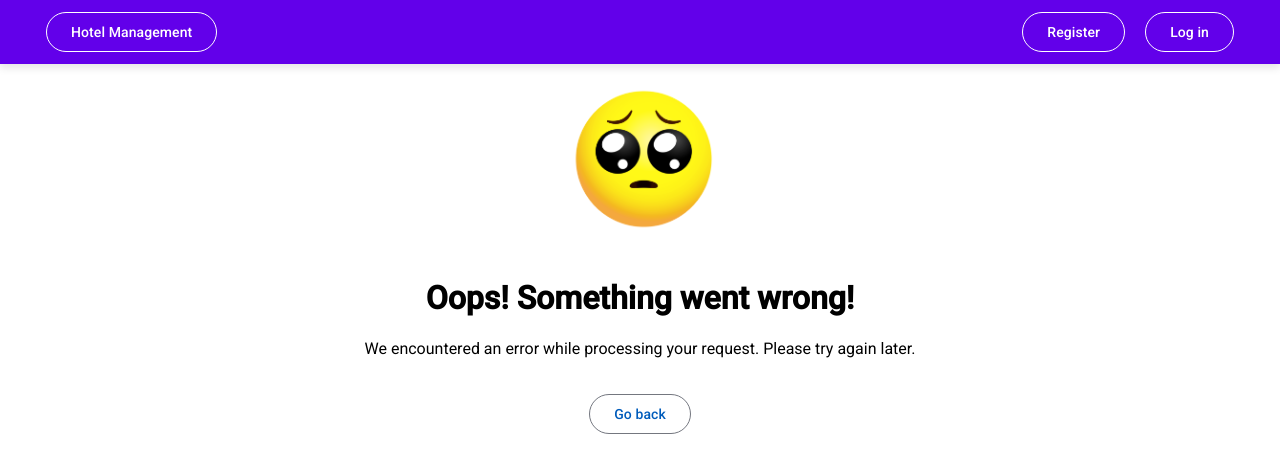
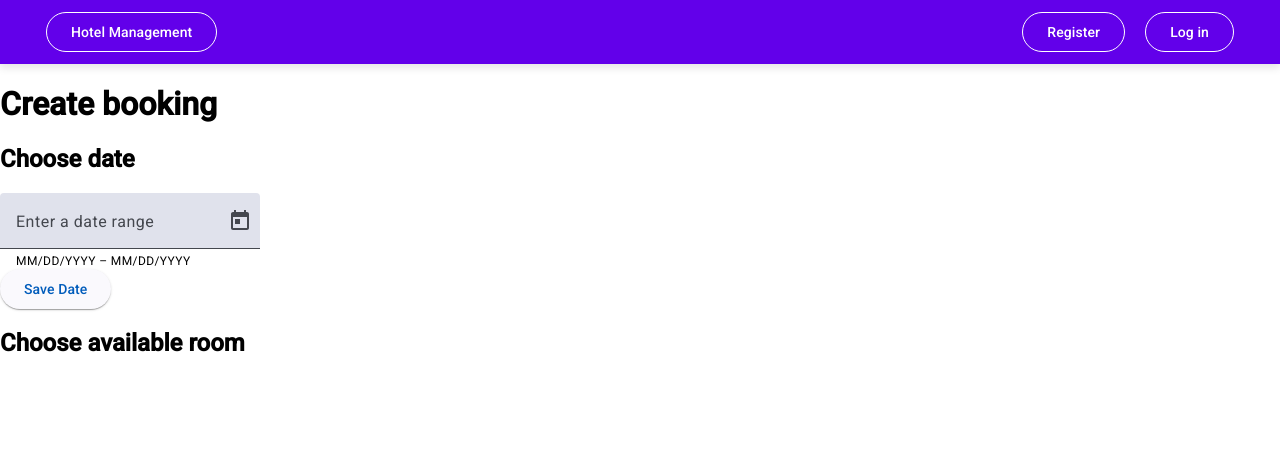
Before and after one commit to MikalaiRakhman/hotel-management, an Angular app: page /create_booking in a window 1280 px wide. Shown: the top 472 px of the page. Built offline with nearby package versions, Linux system fonts and the light colour scheme.

Commit message:
Create-booking.component. Added datepicker and some functional.

```diff
--- a/src/app/app.routes.ts
+++ b/src/app/app.routes.ts
@@ -8,6 +8,7 @@ import { RegisterComponent } from './auth/register/register.component';
 import { LoginComponent } from './auth/login/login.component';
 import { authGuard } from './auth/auth.guard';
 import { UserProfileComponent } from './users/user-profile/user-profile.component';
+import { CreateBookingComponent } from './bookings/create-booking/create-booking.component';
 
 export const routes: Routes = [
     {
@@ -32,6 +33,10 @@ export const routes: Routes = [
         component: BookingsListComponent
     },
     {
+        path:'create_booking',
+        component: CreateBookingComponent
+    },
+    {
         path:'register',
         component: RegisterComponent
     },
--- /dev/null
+++ b/src/app/bookings/create-booking/create-booking.component.html
@@ -0,0 +1,23 @@
+<h1>Create booking</h1>
+
+<h2>Choose date</h2>
+
+
+<form [formGroup]="dateForm">
+    <mat-form-field>
+        <mat-label>Enter a date range</mat-label>
+        <mat-date-range-input [rangePicker]="picker">
+          <input matStartDate formControlName="startDate" placeholder="Start date">
+          <input matEndDate formControlName="endDate" placeholder="End date">
+        </mat-date-range-input>
+        <mat-hint>MM/DD/YYYY – MM/DD/YYYY</mat-hint>
+        <mat-datepicker-toggle matIconSuffix [for]="picker"></mat-datepicker-toggle>
+        <mat-date-range-picker #picker></mat-date-range-picker>
+    </mat-form-field>
+</form>
+
+<div>
+    <button mat-raised-button color="primary" (click)="onSaveDate()">Save Date</button>
+</div>
+
+<h2>Choose available room</h2>
--- /dev/null
+++ b/src/app/bookings/create-booking/create-booking.component.ts
@@ -0,0 +1,44 @@
+import {ChangeDetectionStrategy, Component} from '@angular/core';
+import {FormControl, FormGroup, FormsModule, ReactiveFormsModule} from '@angular/forms';
+import { MatButtonModule } from '@angular/material/button';
+import { provideNativeDateAdapter } from '@angular/material/core';
+import {MatDatepickerModule} from '@angular/material/datepicker';
+import {MatFormFieldModule} from '@angular/material/form-field';
+
+
+
+@Component({
+  selector: 'app-create-booking',
+  imports: [MatFormFieldModule, MatDatepickerModule, FormsModule, ReactiveFormsModule, MatButtonModule],
+  templateUrl: './create-booking.component.html',
+  styleUrl: './create-booking.component.css',
+  providers: [provideNativeDateAdapter()],
+  changeDetection: ChangeDetectionStrategy.OnPush,
+})
+export class CreateBookingComponent {
+  startDate: Date = new Date();
+  endDate: Date = new Date();
+  dateForm = new FormGroup({
+    startDate: new FormControl(),
+    endDate: new FormControl(),
+  })
+
+  constructor() {
+
+  }
+
+  onSaveDate(): void {
+    this.startDate = this.dateForm.get('startDate')!.value;
+    this.endDate = this.dateForm.get('endDate')!.value;
+    console.log(this.startDate);
+    console.log(this.endDate);
+  }
+
+  saveBooking(): void {
+    // save booking
+  }
+
+  cancelBooking(): void {
+    // cancel booking
+  }
+}
--- a/src/app/header/header.component.html
+++ b/src/app/header/header.component.html
@@ -4,6 +4,7 @@
         <button mat-stroked-button *ngIf="isLoggedInAdmin()" [routerLink]="'/users'">Users</button>
         <button mat-stroked-button *ngIf="isLoggedInAdmin()" [routerLink]="'/rooms'">Rooms</button>
         <button mat-stroked-button *ngIf="isLoggedInAdmin()" [routerLink]="'/bookings'">Bookings</button>
+        <button mat-stroked-button *ngIf="isLoggedInUser()" [routerLink]="'/create_booking'">Create Booking</button>
         <span class="spacer"></span>
             <ng-container>
                 <button mat-stroked-button *ngIf="!isLoggedIn()" [routerLink]="'/register'">Register</button>
--- a/src/app/users/user-profile/user-profile.component.html
+++ b/src/app/users/user-profile/user-profile.component.html
@@ -16,6 +16,6 @@
       <p>Phone Number: {{ user!.phoneNumber }}</p>
     </mat-card-content>
     <mat-card-actions>
-      <button mat-raised-button color="primary">Edit</button>
+      <button mat-raised-button color="primary" (click)="onEditUser(user)">Edit</button>
     </mat-card-actions>
   </mat-card>
--- a/src/app/users/user-profile/user-profile.component.ts
+++ b/src/app/users/user-profile/user-profile.component.ts
@@ -7,6 +7,8 @@ import { User } from '../../models/user/user.type';
 import { TokenService } from '../../services/token.service';
 import { UserService } from '../../services/user-service/user.service';
 import { MatButtonModule } from '@angular/material/button';
+import { MatDialog } from '@angular/material/dialog';
+import { UsersEditComponent } from '../users-edit/users-edit.component';
 
 @Component({
   selector: 'app-user-profile',
@@ -17,6 +19,7 @@ import { MatButtonModule } from '@angular/material/button';
 export class UserProfileComponent implements OnInit {
   tokenService = inject(TokenService);
   userService = inject(UserService);
+  dialog = inject(MatDialog);
 
   user: User = {} as User;
   token: string = this.tokenService.getToken()!;
@@ -40,4 +43,10 @@ export class UserProfileComponent implements OnInit {
     });
   }
 
+  onEditUser(user: User): void {
+      const dialogRef = this.dialog.open(UsersEditComponent, {
+        data: user,
+    });
+  }
+
 }
```
Also changed, not shown: src/app/bookings/create-booking/create-booking.component.css (added), 1 other file (tests, documents, lock files or other folders).
